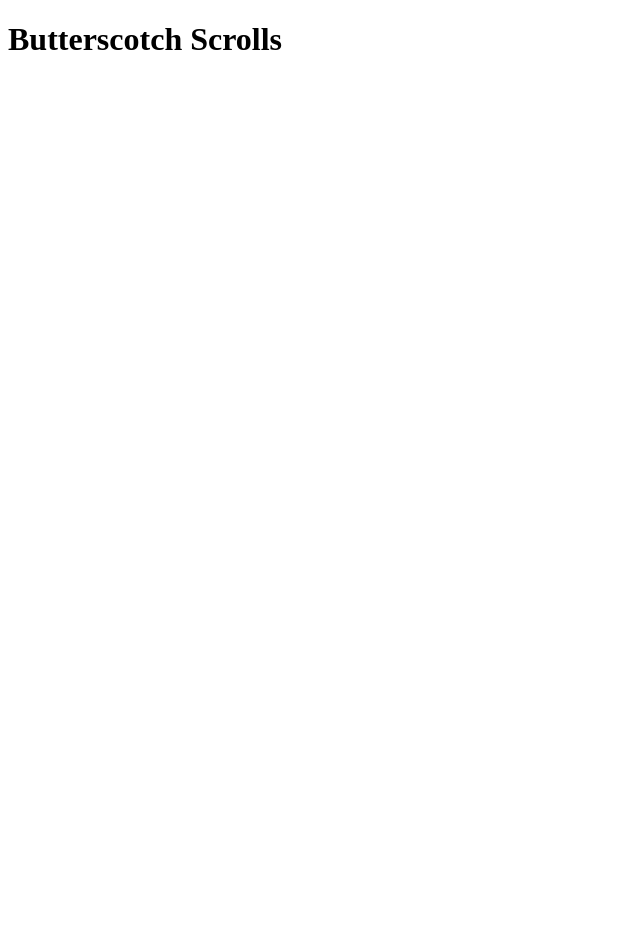
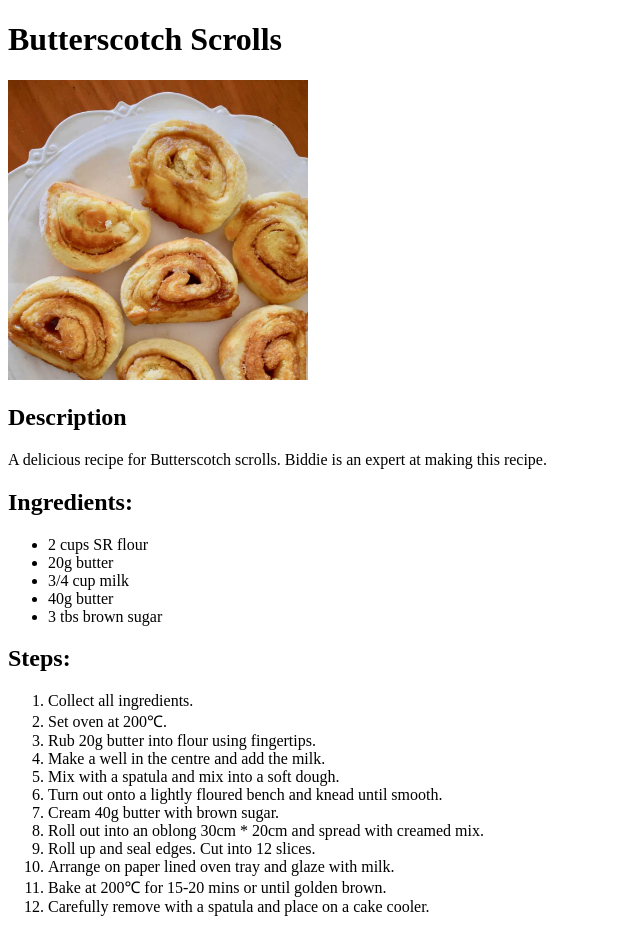
Before and after one commit to NeedInput/odin-recipes, a plain HTML site: page recipes/butterscotch-scrolls.html in a window 1280 px wide. Shown: the whole page, without its empty margins (0-640 px from the left). Before the commit the page ends 800 px from the top, so only its background shows below. Drawn offline with Linux system fonts and the light colour scheme.

Commit message:
Completed butterscotch-scroll recipe and image

```diff
--- a/recipes/butterscotch-scrolls.html
+++ b/recipes/butterscotch-scrolls.html
@@ -6,5 +6,31 @@
     </head>
     <body>
         <h1>Butterscotch Scrolls</h1>
+        <img src="../image/butterscotch-scroll.jpg" width="300" alt="Seven scrolls on a plate">
+        <h2>Description</h2>
+        <p>A delicious recipe for Butterscotch scrolls. Biddie is an expert at making this recipe.</p>
+        <h2>Ingredients:</h2>
+        <ul>
+            <li>2 cups SR flour</li>
+            <li>20g butter</li>
+            <li>3/4 cup milk</li>
+            <li>40g butter</li>
+            <li>3 tbs brown sugar</li>
+        </ul>
+        <h2>Steps:</h2>
+        <ol>
+            <li>Collect all ingredients.</li>
+            <li>Set oven at 200&#8451;.</li>
+            <li>Rub 20g butter into flour using fingertips.</li>
+            <li>Make a well in the centre and add the milk.</li>
+            <li>Mix with a spatula and mix into a soft dough.</li>
+            <li>Turn out onto a lightly floured bench and knead until smooth.</li>
+            <li>Cream 40g butter with brown sugar.</li>
+            <li>Roll out into an oblong 30cm * 20cm and spread with creamed mix.</li>
+            <li>Roll up and seal edges. Cut into 12 slices.</li>
+            <li>Arrange on paper lined oven tray and glaze with milk.</li>
+            <li>Bake at 200&#8451; for 15-20 mins or until golden brown.</li>
+            <li>Carefully remove with a spatula and place on a cake cooler.</li>
+        </ol>
     </body>
 </html>
```
Also changed, not shown: image/butterscotch-scroll.jpg (added).
